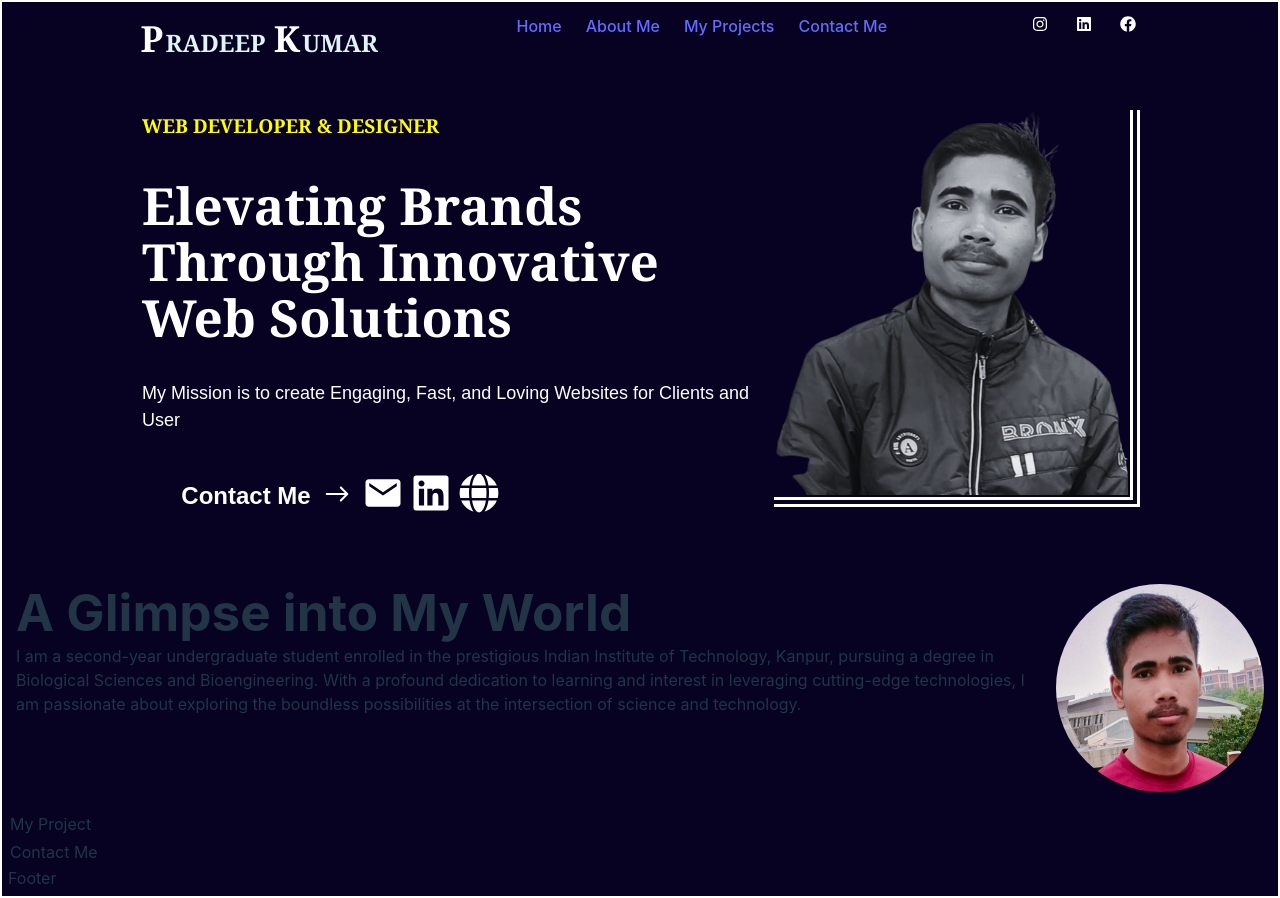
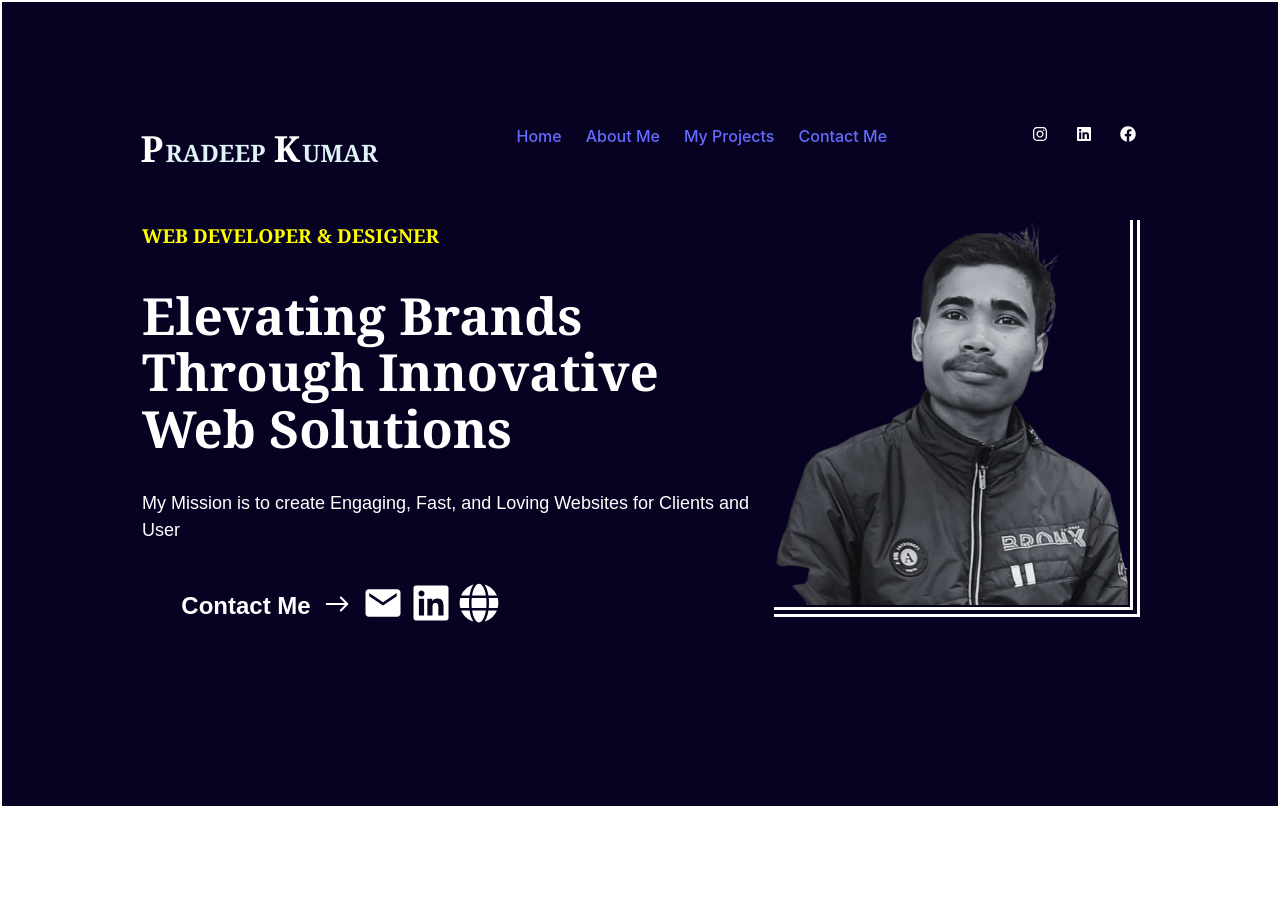
Before and after one commit to pradeepkumar-es/my-portfolio, a React (Vite) app: page / in a window 1280 px wide. After the commit the page ends 808 px from the top, so only its background shows below. Built offline with nearby package versions, Linux system fonts and the light colour scheme.

Commit message:
home change

```diff
--- a/src/components/Home.jsx
+++ b/src/components/Home.jsx
@@ -38,10 +38,9 @@ export default function Home() {
                     <img className="pradeep-profile" src={pradeepProfile} alt="Profile of Pradeep" />
                 </div>
             </div>
-            <AboutMe />
-            <Projects />
-            <Contact />
-            <Footer />
+            <div className="experience">
+
+            </div>
         </div>
         </>
     )
```
